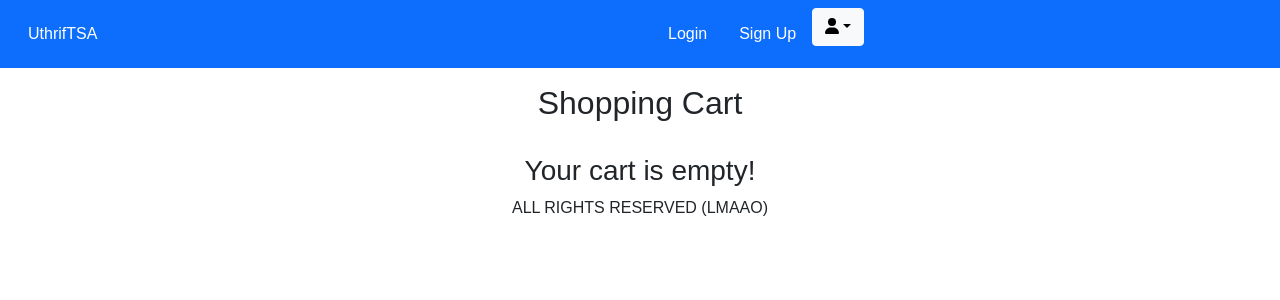
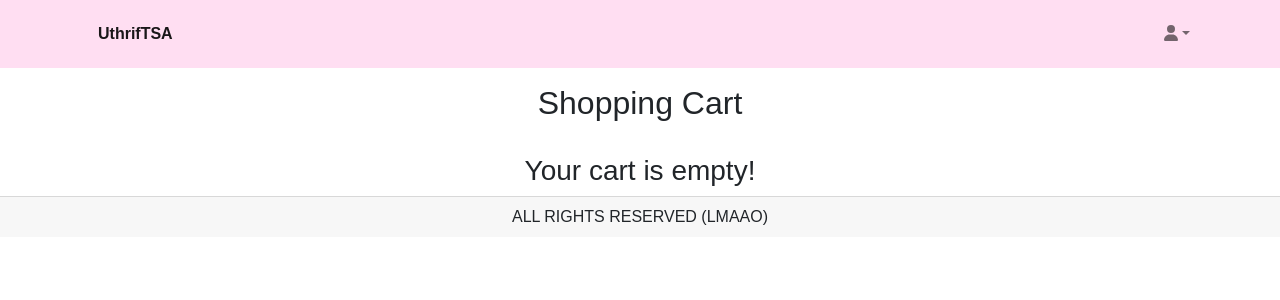
Before and after one commit to icastro35211225/NoobEgg, a React (Create React App) app: page /cart in a window 1280 px wide. Shown: the top 300 px of the page. Built offline with nearby package versions, Linux system fonts and the light colour scheme.

Commit message:
header, dropdown, style changes
finally fixed dropdown and adjusted some css. began working on cleaning up style on dashboards. also figured out changing header color

```diff
--- a/src/App.css
+++ b/src/App.css
@@ -20,12 +20,10 @@
 }
 header{
   grid-area: header;
-  background-color: #ffdef2;
-  border: #f7022a;
-  border-style:solid;
   border-width: 1.3pt;
   border-radius: 10px;
 }
+
 main{
   grid-area: main;
   padding: 1rem;
@@ -198,46 +196,46 @@ a {
   background-color: lightgrey;
 }
 /* Navbar container */
-.navbar {
+/* .navbar {
   overflow: hidden;
   background-color: #333;
   font-family: Arial;
-}
+} */
 
 /* Links inside the navbar */
 .navbar a {
   float: left;
   font-size: 16px;
-  color: white;
+  color: black;
   text-align: center;
   padding: 14px 16px;
   text-decoration: none;
 }
 
 /* The dropdown container */
-.dropdown {
+/* .dropdown {
   float: left;
   overflow: hidden;
 }
 
 /* Dropdown button */
-.dropdown .dropbtn {
+ .dropdown .dropbtn {
   font-size: 16px;
   border: none;
   outline: none;
-  color: #f7022a;
+  color: black;
   padding: 14px 16px;
   background-color: inherit;
   font-family: inherit; /* Important for vertical align on mobile phones */
-  margin: 0; /* Important for vertical align on mobile phones */
-}
+  margin: 0;
+ }
 
 /* Add a red background color to navbar links on hover */
-.navbar a:hover, .dropdown:hover .dropbtn {
+/* .navbar a:hover, .dropdown:hover .dropbtn {
   background-color: white;
-}
+} */
 
-/* Dropdown content (hidden by default) */
+ /*Dropdown content (hidden by default)
 .dropdown-content {
   display: none;
   position: absolute;
@@ -248,7 +246,7 @@ a {
 }
 
 /* Links inside the dropdown */
-.dropdown-content a {
+/* .dropdown-content a {
   float: left;
   color: black;
   padding: 12px 16px;
@@ -258,14 +256,14 @@ a {
 }
 
 /* Add a grey background color to dropdown links on hover */
-.dropdown-content a:hover {
+/* .dropdown-content a:hover {
   background-color: #ffedf8;
 }
 
 /* Show the dropdown menu on hover */
-.dropdown:hover .dropdown-content {
+/* /* .dropdown:hover .dropdown-content {
   display: block;
-}
+} */
 
 table {
   border-collapse: collapse;
@@ -290,7 +288,7 @@ td, th {
 }
 
 .productButton {
-  text-decoration: underline;
+  text-decoration: none;
   border: none;
   background-color: white;
   width: 100%;
--- a/src/App.js
+++ b/src/App.js
@@ -1,5 +1,6 @@
 import React, { useState, useEffect } from "react";
 import './App.css';
+import 'bootstrap/dist/css/bootstrap.min.css';
 import { Route, Routes, Link, useNavigate } from "react-router-dom";
 //import Axios from 'axios';
 //import Header from "./components/Header";
@@ -17,8 +18,9 @@ import AdminDashboard from "./pages/AdminDashboard";
 import { FontAwesomeIcon } from "@fortawesome/react-fontawesome";
 import { faUser, faCartShopping } from "@fortawesome/free-solid-svg-icons";
 import ProductScreen from "./pages/ProductScreen";
-import { Navbar, Container, Dropdown, DropdownButton } from "react-bootstrap";
+import { Navbar, Container, Dropdown, DropdownButton, Nav, NavDropdown, Card } from "react-bootstrap";
 import DropdownMenu from "react-bootstrap/esm/DropdownMenu";
+import NavbarToggle from "react-bootstrap/esm/NavbarToggle";
 const user = <FontAwesomeIcon icon={faUser} />;
 const cart = <FontAwesomeIcon icon={faCartShopping} />;
 
@@ -47,11 +49,22 @@ function App() {
 
   return (
     <div className="App">
-      <Navbar bg="primary" variant="dark">
+      <style type="text/css">
+    {`
+    .Navbar-yeah {
+      background-color: #ffdef2;
+      color: white;
+    }
+    `}
+  </style>
+      <div className="d-flex flex-column site-container">
+      <Navbar className="Navbar-yeah" variant="light">
         <Container>
-          <Navbar.Brand href="/">UthrifTSA</Navbar.Brand>
-        </Container>
-        <Container>
+          <Navbar.Brand href="/"><strong>UthrifTSA</strong></Navbar.Brand>
+          <Navbar.Toggle id="basic-navbar-nav"/>
+
+        <Navbar.Collapse id="basic-navbar-nav">
+        <Nav className="ms-auto">
           {loggedIn ?
             <div>
               <div>
@@ -62,40 +75,31 @@ function App() {
                     <Link to="/login" onClick={logout}>Log Out</Link>
                   </div>
                   :
-                  <div>
-                    <div class = "dropdown">
+                  <Nav>
                     <Link to="/cart">{cart}</Link>
-                      <button className="dropbtn">{user}</button>
-                      <Link to="/dashboard">User Dashboard</Link>
-                        <Link to="/login" onClick={logout}>Log Out</Link>
-                      <div className="dropdown-content">
-                        <Link to="/dashboard">User Dashboard</Link>
-                        <Link to="/login" onClick={logout}>Log Out</Link>
-                      </div>
-                    </div>
-                  </div>
+                    <NavDropdown title={user} id="basic-nav-dropdown">
+                      <NavDropdown.Item href="/dashboard">User Dashboard</NavDropdown.Item>
+                      <NavDropdown.Item href="/login" onClick={logout}>Log Out</NavDropdown.Item>
+                    </NavDropdown>
+                  </Nav>
                 }
               </div>
             </div>
               :
 
-              <div>
-                <Link to="/login">Login</Link>
-                <Link to="/signup">Sign Up</Link>
-
-
-              <Dropdown>
-                <Dropdown.Toggle variant="light" id="dropdown-basic">{user}</Dropdown.Toggle>
-                <Dropdown.Menu>
-                  <Dropdown.Item href="#/login">Log in</Dropdown.Item>
-                  <Dropdown.Item href="/signup">Sign Up </Dropdown.Item>
-                </Dropdown.Menu>
-              </Dropdown>
-              </div>
+              <Nav>
+                <NavDropdown title={user} id="basic-nav-dropdown">
+                    <NavDropdown.Item href="/login">Log in</NavDropdown.Item>
+                    <NavDropdown.Item href="/signup">Sign Up </NavDropdown.Item>
+                </NavDropdown>
+              </Nav>
 
           }
+        </Nav>
+        </Navbar.Collapse>
         </Container>
         </Navbar>
+        </div>
       <Container>
         <Routes>
           <Route path="/" element={<Home />} />
@@ -110,7 +114,7 @@ function App() {
           <Route path="/admindashboard" element={<AdminDashboard />} />
         </Routes>
       </Container>
-      <footer className="row center">ALL RIGHTS RESERVED (LMAAO)</footer>
+      <Card.Footer className="row center">ALL RIGHTS RESERVED (LMAAO)</Card.Footer>
     </div>
   );
 }
--- a/src/components/Home.js
+++ b/src/components/Home.js
@@ -174,12 +174,12 @@ return (
           return (
             <div className="card">
               <div className="product-info">
+                <img id="proImg" src={product.ProductImage}></img>
                 <button className="productButton" onClick={() => navigate("/productscreen", { state: { id: product.ProductID } })}><h1>{product.ProductName}</h1></button>
                 {/* <Link to={`/product/${product._id}`}>
                       <img src={product.image} alt={product.name} />
                       <h1>{product.ProductName}</h1>
                     </Link> */}
-                <img id="proImg" src={product.ProductImage}></img>
                 <p>{product.ProductDesc}</p>
                 <p><strong>${product.ProductPrice}</strong> </p>
                 <p>Stock: {product.ProductStock}</p>
--- a/src/index.js
+++ b/src/index.js
@@ -1,11 +1,10 @@
 import React from 'react';
 import ReactDOM from 'react-dom';
+import "bootstrap/dist/css/bootstrap.min.css";
 import App from './App';
 import { BrowserRouter } from "react-router-dom";
+import 'bootstrap/dist/css/bootstrap.css';
 import 'bootstrap/dist/js/bootstrap.bundle.min'
-import "bootstrap/dist/css/bootstrap.min.css";
-import 'bootstrap/dist/css/bootstrap.css';
-
 ReactDOM.render(
   <BrowserRouter>
     <App />
--- a/src/pages/AdminDashboard.js
+++ b/src/pages/AdminDashboard.js
@@ -5,6 +5,7 @@ import '../App.css';
 import OrderSummary from "../components/OrderSummary";
 import { click } from "@testing-library/user-event/dist/click";
 import { Table } from "react-bootstrap";
+import { Button } from "bootstrap";
 
 
 export default function AdminDashboard(props) {
@@ -134,7 +135,7 @@ export default function AdminDashboard(props) {
         <admindashboard>
             {viewingOrder ?
                 <div>
-                    <button onClick={goBack}>Back to Dashboard</button>
+                    <Button onClick={goBack}>Back to Dashboard</Button>
                     <OrderSummary orderID={orderID} />
                 </div>
                 :
@@ -145,7 +146,7 @@ export default function AdminDashboard(props) {
                             <h3>Account Details</h3>
                             {editingAccount ?
                                 <div>
-                                    <button onClick={() => setEditingAccount(false)}>Cancel</button>
+                                    <Button onClick={() => setEditingAccount(false)}>Cancel</Button>
                                     <label><b>First Name</b></label>
                                     <input type="text" placeholder="First Name" value={fName} onChange={(e) => {
                                         setFirstName(e.target.value)
@@ -166,7 +167,7 @@ export default function AdminDashboard(props) {
                                     <input type="text" placeholder="Shipping Address" value={address} onChange={(e) => {
                                         setAddress(e.target.value)
                                     }}></input>
-                                    <button onClick={() => clickedApply()}>Apply Changes</button>
+                                    <Button onClick={() => clickedApply()}>Apply Changes</Button>
                                 </div>
                                 :
                                 <div>
--- a/src/pages/Dashboard.js
+++ b/src/pages/Dashboard.js
@@ -1,5 +1,5 @@
 import React, { useState, useEffect } from "react";
-import { Table } from "react-bootstrap";
+import { Button, Col, Row, Table } from "react-bootstrap";
 import OrderSummary from "../components/OrderSummary";
 
 import Axios from 'axios';
@@ -94,8 +94,8 @@ export default function Dashboard(props) {
                         <div>
                             <h3>Account Details</h3>
                             {editingAccount ?
-                                <div>
-                                    <button onClick={() => setEditingAccount(false)}>Cancel</button>
+                                <Row>
+                                    <Col><Button onClick={() => setEditingAccount(false)}>Cancel</Button></Col>
                                     <label><b>First Name</b></label>
                                     <input type="text" placeholder="First Name" value={fName} onChange={(e) => {
                                         setFirstName(e.target.value)
@@ -116,11 +116,11 @@ export default function Dashboard(props) {
                                     <input type="text" placeholder="Shipping Address" value={address} onChange={(e) => {
                                         setAddress(e.target.value)
                                     }}></input>
-                                    <button onClick={() => clickedApply()}>Apply Changes</button>
-                                </div>
+                                    <Col><Button onClick={() => clickedApply()}>Apply Changes</Button></Col>
+                                </Row>
                                 :
                                 <div>
-                                    <button onClick={() => setEditingAccount(true)}>Edit Account</button>
+                                    <Button onClick={() => setEditingAccount(true)}>Edit Account</Button>
                                     <p>Name: {user.FirstName} {user.LastName}</p>
                                     <p>Email: {user.Email}</p>
                                     <p>Shipping Address: {user.shipAddress}</p>
@@ -128,10 +128,12 @@ export default function Dashboard(props) {
                             }
                         </div>
                         : null}
+                        <Row>
                     <h3>My Orders</h3>
                     {orders === null ?
                         <p>No orders</p>
                         :
+                        <Col>
                         <Table striped bordered hover size="sm">
                             <thead>
                                 <tr>
@@ -154,7 +156,9 @@ export default function Dashboard(props) {
                                 })}
                             </tbody>
                         </Table>
+                        </Col>
                     }
+                    </Row>
                 </div>
             }
         </dashboard>
```
